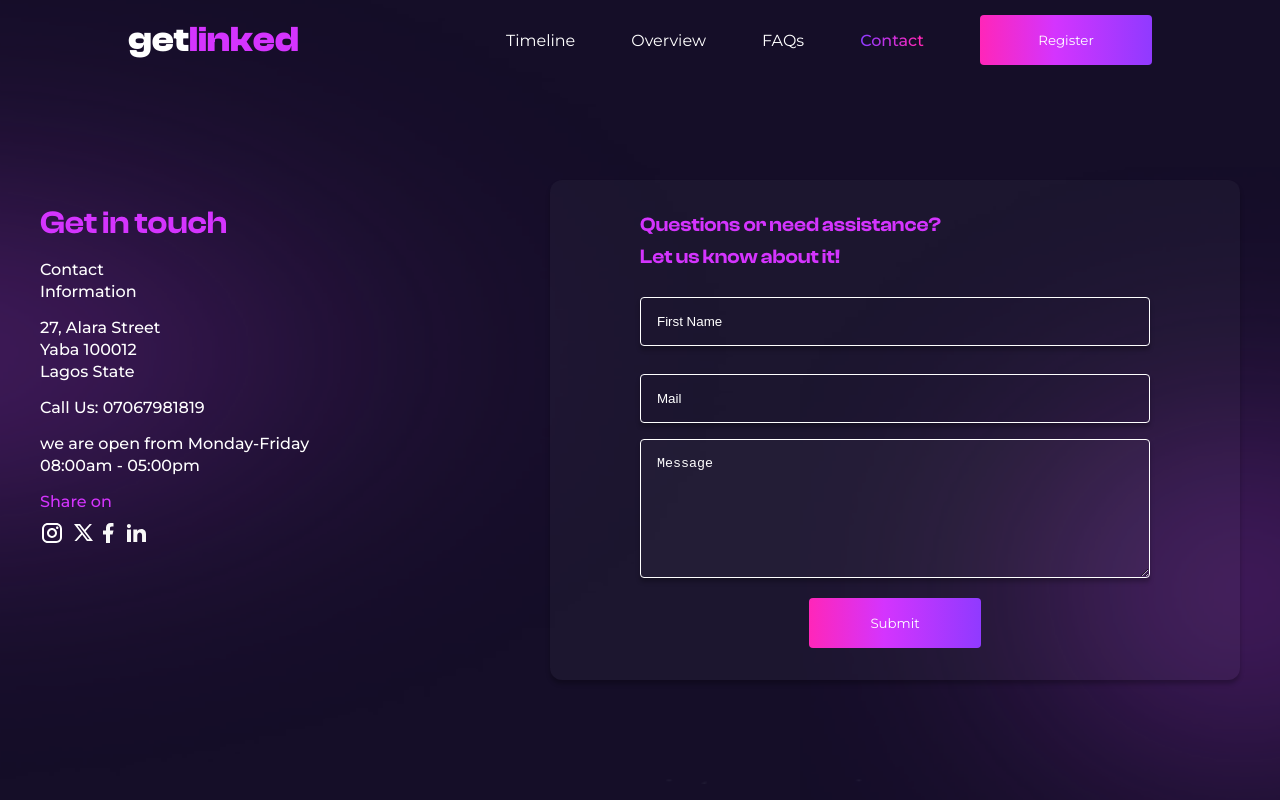
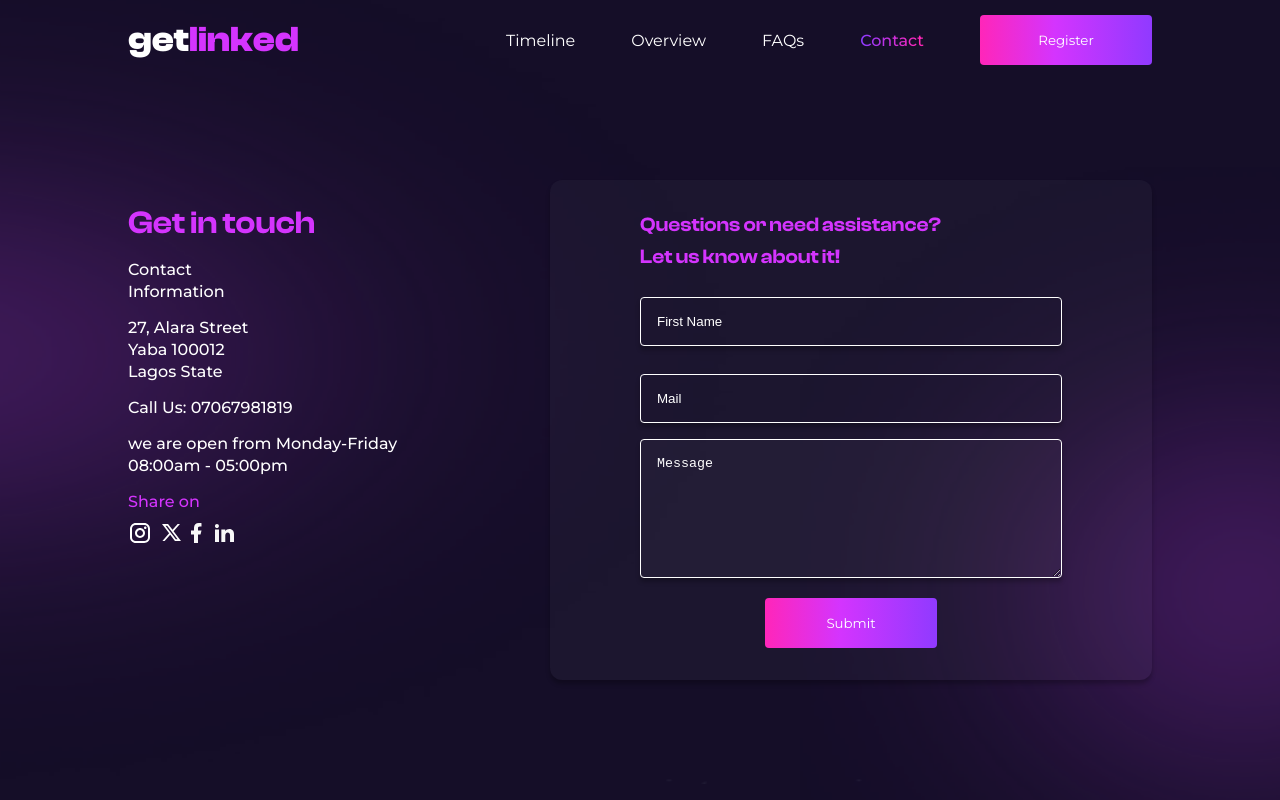
Before and after one commit to Elozino/getlinked-hackathon, a React (Vite) app: page /contact in a window 1280 px wide. Built offline with nearby package versions, Linux system fonts and the light colour scheme; a web font is replaced by a local one.

Commit message:
Updated the contact page's container to have padding instead of a max-width

```diff
--- a/src/pages/Contact/contact.css
+++ b/src/pages/Contact/contact.css
@@ -32,7 +32,7 @@
   justify-content: space-between;
   align-items: center;
   margin-top: 3.25rem;
-  max-width: 1200px;
+  padding: 0 8rem;
   min-height: calc(100vh - 100px);
   margin: auto;
 }
@@ -148,7 +148,7 @@ form {
     gap: 5rem;
     margin-top: 3rem;
   }
-  .contact_address{
+  .contact_address {
     text-align: center;
     width: 100%;
   }
```
